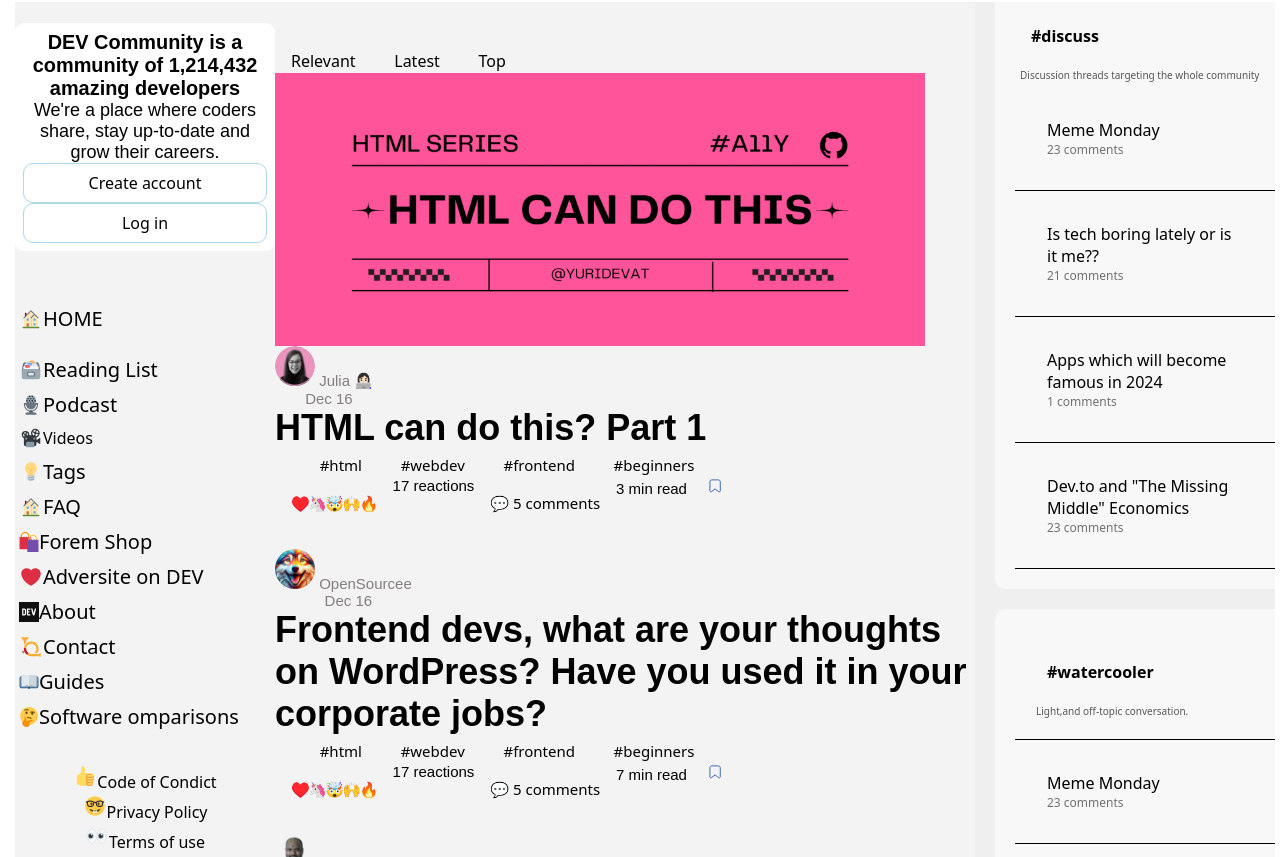
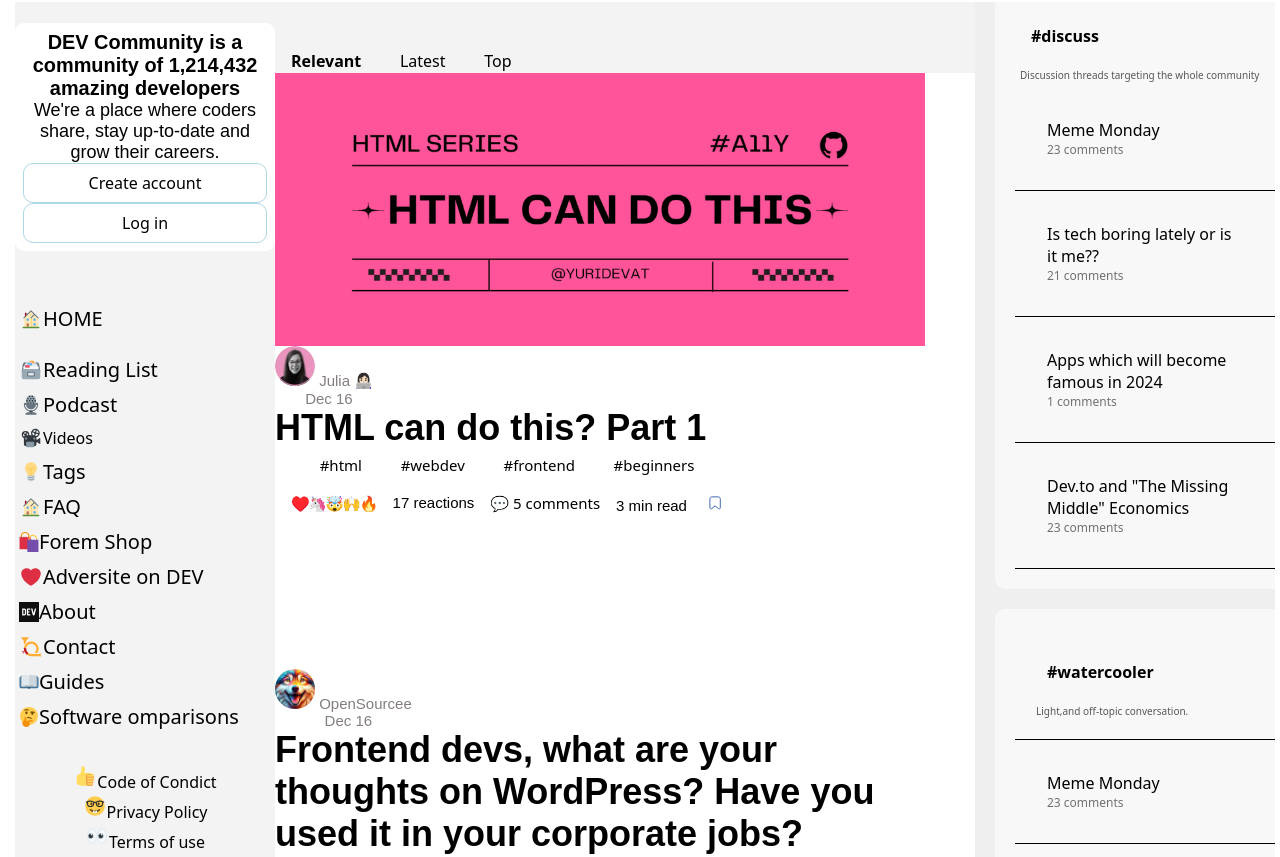
Before and after one commit to Brainspeck/desafioMaquetado, a plain HTML site: page index.html in a window 1280 px wide. Shown: the part 60-917 px from the top of the page. Drawn offline with Linux system fonts and the light colour scheme.

Commit message:
se arreglan estilos de reacciones y comentarios dentro de post

```diff
--- a/index.html
+++ b/index.html
@@ -1123,7 +1123,7 @@
             </div>
             <!--cuerpo del post-->
 
-            <h2 class="postTitle">KALI LINUX TOOL: SECRET UNICORN POWERS YOU WON'T BELIEVE! (Don't Hack Grandma!) </h2>
+            <h2 class="postTitle">Deploying Super Mario on Kubernetes🎮🎮</h2>
             <div class="tags">
               <a href="#" class="singleTag" id="htmlTag">#html</a>
               <a href="#" class="singleTag" id="webdev">#webdev</a>
--- a/scss/_featureMain.scss
+++ b/scss/_featureMain.scss
@@ -7,7 +7,7 @@ main{
     display: flex;
     justify-content: flex-start;
     align-items: flex-start;
-    background-color: #f3f3f3 ;
+
 }
 .linksMain{
     text-decoration: none;
@@ -46,6 +46,8 @@ main{
     align-items: flex-start;
     width: 100%;
     position: relative;
+    background-color: white;
+    margin-bottom: 30px;
 
 }
 #imagenGrande{
@@ -98,6 +100,9 @@ main{
 .firstSpanLetter{
     color: pink;
 }
+.tags{
+    margin-bottom: 50px;
+}
 #htmlTag:hover{
     background-color: rgb(243, 218, 185);
 
@@ -124,9 +129,14 @@ main{
     letter-spacing: -0.1rem;
 
 }
+
 .reactionContainer>span{
     color: black;
     font-size: 15px;
+    margin-top: 17px;
+}
+.timeContainer{
+    margin-top: 17px;
 }
 
 .reactions:visited{
@@ -163,9 +173,13 @@ main{
         display: flex;
         flex-direction: column;
         justify-content: flex-start;
+        width: 90%;
         align-items: flex-start;
-        width: 100%;
         position: relative;
-        margin-top: 10px;
+        margin-top: 80px;
         padding-top: 10px;
+        border-radius: 40px;
 }
+#relevant{
+    font-weight: bolder;
+}
--- a/scss/main.scss
+++ b/scss/main.scss
@@ -89,7 +89,4 @@ footer {
 @import "Aside-left";
 @import "featureizquierdo";
 @import "Aside-Right";
-<<<<<<< HEAD
 @import "AsideRigthMedia.scss"
-=======
->>>>>>> 01aa3916e3c379955836989e8a26d5c76ad1dd04
```
Also changed, not shown: css/main.css, 1 other file.
